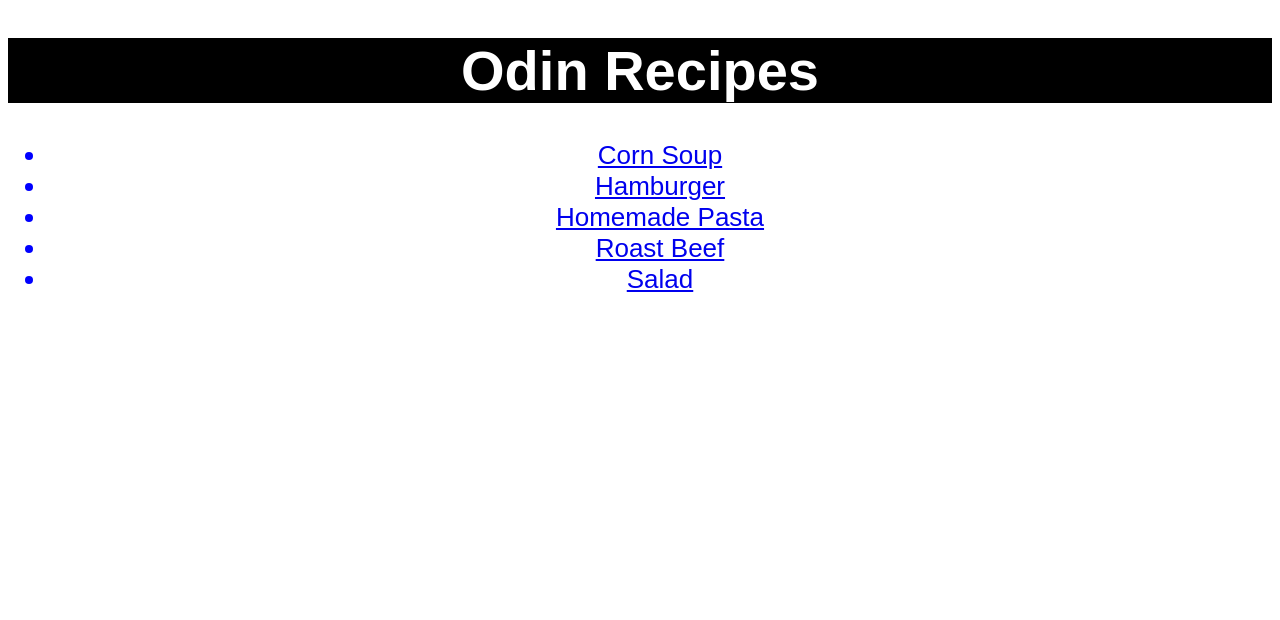
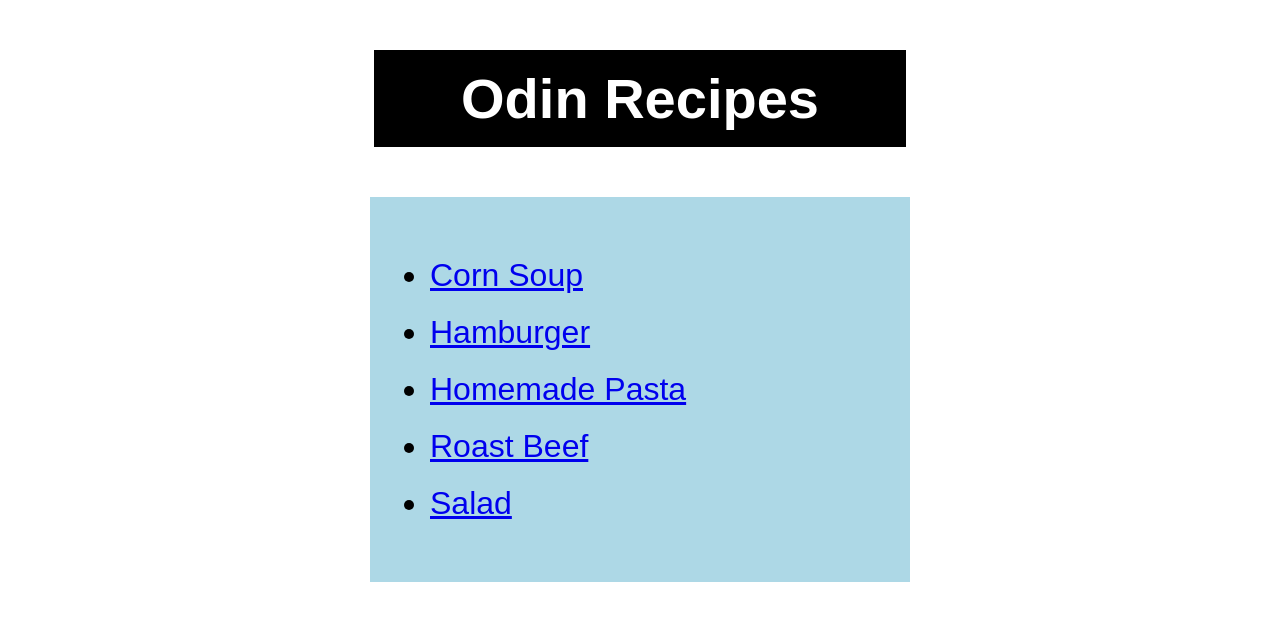
Before and after one commit to Wilson330/odin_recipes, a plain HTML site: page index.html in a window 1280 px wide. Drawn offline with Linux system fonts and the light colour scheme.

Commit message:
Revise style: margin and padding

```diff
--- a/index.html
+++ b/index.html
@@ -8,6 +8,7 @@
 
     <body>
         <h1 class="header">Odin Recipes</h1>
+        <div class="list">
             <ul>
                 <li class="recipe"><a href="./recipes/Corn_soup.html" target="_blank" rel="noopener noreferer">Corn Soup</a></li>
                 <li class="recipe"><a href="./recipes/Hamburger.html" target="_blank" rel="noopener noreferer">Hamburger</a></li>
@@ -15,5 +16,6 @@
                 <li class="recipe"><a href="./recipes/Roast_beef.html" target="_blank" rel="noopener noreferer">Roast Beef</a></li>
                 <li class="recipe"><a href="./recipes/Salad.html" target="_blank" rel="noopener noreferer">Salad</a></li>
             </ul>
+        </div>
     </body>
 </html>
--- a/styles.css
+++ b/styles.css
@@ -5,12 +5,18 @@ body{
 h1{
     font-size: 56px;
     font-weight: bold;
+    text-align: center;
 }
 
 h2{
     color: darkblue;
     font-size: 42px;
     font-weight: bold;
+}
+
+ul,
+ol{
+    display: table;
 }
 
 p,
@@ -21,17 +27,36 @@ li{
 img{
     height: auto;
     width: 500px;
+
+}
+
+h2,ul,ol,p{
+    width: 700px;
+    margin: 20px auto;
 }
 
 .recipe{
-    color: blue;
-    font-size: 26px;
+    color: black;
+    font-size: 32px;
     font-weight: 500;
-    text-align: center;
+    margin: 20px auto;
 }
 
 .header{
     background-color: black;
     color: white;
+    width: 500px;
+    margin: 50px auto;
+    padding: 16px;
+}
+
+.list{
+    background-color: lightblue;
+    width: 500px;
+    margin: 0 auto;
+    padding: 20px;
+}
+
+.image{
     text-align: center;
 }
```
Also changed, not shown: recipes/Corn_soup.html (+3 -1 lines), recipes/Hamburger.html (+3 -1 lines), recipes/Homemade_pasta.html (+3 -1 lines), recipes/Roast_beef.html (+3 -1 lines), recipes/Salad.html (+3 -1 lines). Lines whose indentation alone changed are shown as unchanged.
